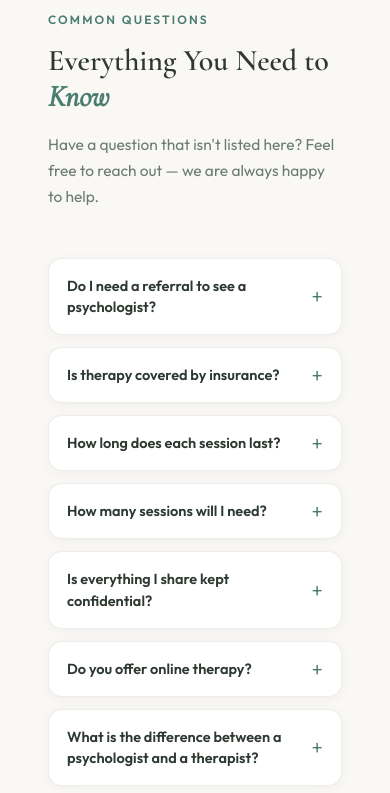
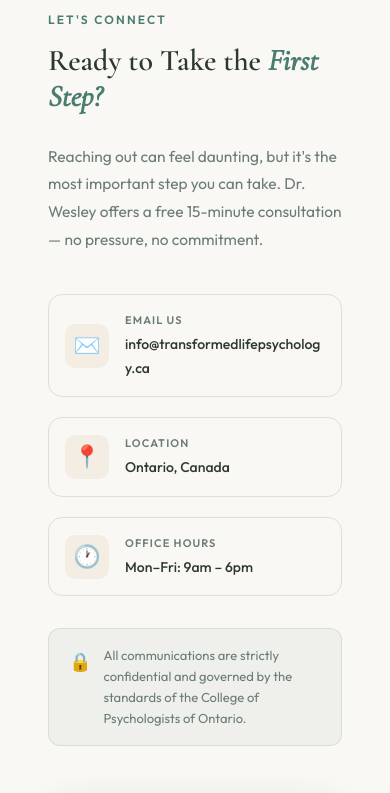
Before and after one commit to drmareenawesley/transformed-life-website, a React (Vite) app: page / in a window 390 px wide. Shown: the part 8160-8953 px from the top of the page. Built offline with nearby package versions, Linux system fonts and the light colour scheme.

Commit message:
remove FAQ section

```diff
--- a/src/App.jsx
+++ b/src/App.jsx
@@ -5,7 +5,6 @@ import About from './components/About';
 import Services from './components/Services';
 import Approach from './components/Approach';
 import Contact from './components/Contact';
-import FAQ from './components/FAQ';
 import Footer from './components/Footer';
 import './index.css';
 import './App.css';
@@ -41,7 +40,6 @@ export default function App() {
         <About />
         <Services />
         <Approach />
-        <FAQ />
         <Contact />
       </main>
       <Footer />
--- a/src/components/FAQ.css
+++ /dev/null
@@ -1,106 +0,0 @@
-.faq {
-  padding: var(--section-padding);
-  background: var(--clr-bg-alt);
-}
-
-.faq__inner {
-  max-width: 820px;
-  margin: 0 auto;
-}
-
-.faq__sub {
-  font-size: 15.5px;
-  color: var(--clr-text-muted);
-  margin-top: -12px;
-  margin-bottom: 48px;
-  line-height: 1.7;
-}
-
-.faq__list {
-  display: flex;
-  flex-direction: column;
-  gap: 12px;
-}
-
-.faq__item {
-  background: var(--clr-white);
-  border-radius: 14px;
-  border: 1px solid rgba(0, 0, 0, 0.07);
-  overflow: hidden;
-  box-shadow: 0 2px 12px rgba(0, 0, 0, 0.04);
-  transition: box-shadow var(--transition);
-}
-
-.faq__item:hover {
-  box-shadow: 0 4px 24px rgba(0, 0, 0, 0.09);
-}
-
-.faq__item--open {
-  border-color: var(--clr-primary-light);
-  box-shadow: 0 4px 24px rgba(74, 124, 89, 0.12);
-}
-
-.faq__question {
-  width: 100%;
-  display: flex;
-  justify-content: space-between;
-  align-items: center;
-  gap: 16px;
-  padding: 20px 24px;
-  background: none;
-  border: none;
-  cursor: pointer;
-  text-align: left;
-  font-size: 15.5px;
-  font-weight: 600;
-  color: var(--clr-text);
-  font-family: var(--font-body);
-  line-height: 1.5;
-  transition: color var(--transition);
-}
-
-.faq__item--open .faq__question {
-  color: var(--clr-primary-dark);
-}
-
-.faq__icon {
-  font-size: 22px;
-  font-weight: 300;
-  color: var(--clr-primary);
-  flex-shrink: 0;
-  line-height: 1;
-  transition: transform var(--transition);
-}
-
-.faq__answer {
-  max-height: 0;
-  overflow: hidden;
-  transition: max-height 0.38s ease, padding 0.3s ease;
-  padding: 0 24px;
-}
-
-.faq__item--open .faq__answer {
-  max-height: 400px;
-  padding: 0 24px 20px;
-}
-
-.faq__answer p {
-  font-size: 14.5px;
-  color: var(--clr-text-muted);
-  line-height: 1.8;
-  border-top: 1px solid rgba(0, 0, 0, 0.06);
-  padding-top: 16px;
-}
-
-@media (max-width: 600px) {
-  .faq__question {
-    font-size: 14.5px;
-    padding: 16px 18px;
-  }
-  .faq__answer {
-    padding: 0 18px;
-  }
-  .faq__item--open .faq__answer {
-    padding: 0 18px 16px;
-  }
-}
--- a/src/components/FAQ.jsx
+++ /dev/null
@@ -1,79 +0,0 @@
-import { useState } from 'react';
-import './FAQ.css';
-
-const faqs = [
-  {
-    q: 'Do I need a referral to see a psychologist?',
-    a: 'No referral is needed to book an appointment with Dr. Wesley. You can reach out directly through the contact form or by email to schedule a consultation at a time that works for you.',
-  },
-  {
-    q: 'Is therapy covered by insurance?',
-    a: 'Many extended health benefit plans cover registered psychologist services, either fully or partially. We recommend checking with your insurance provider prior to your first appointment. Receipts will be provided for all sessions for direct submission or reimbursement.',
-  },
-  {
-    q: 'How long does each session last?',
-    a: 'A standard therapy session is 50 minutes. Initial intake appointments may be slightly longer to allow adequate time for a thorough assessment and to begin building a personalized care plan.',
-  },
-  {
-    q: 'How many sessions will I need?',
-    a: `Every person's journey is unique. The number of sessions depends on your individual goals, the nature of your concerns, and the pace of progress that feels right for you. Dr. Wesley will work collaboratively with you to regularly review goals and adjust the plan as needed.`,
-  },
-  {
-    q: 'Is everything I share kept confidential?',
-    a: 'Absolutely. Everything discussed in therapy is strictly confidential. There are very limited legal exceptions — such as imminent risk of harm to yourself or others — which Dr. Wesley will explain fully during your first session.',
-  },
-  {
-    q: 'Do you offer online therapy?',
-    a: 'Yes. Dr. Wesley offers secure, PIPEDA-compliant virtual therapy sessions across Ontario, making it convenient to access care from the comfort of your home.',
-  },
-  {
-    q: 'What is the difference between a psychologist and a therapist?',
-    a: 'A registered psychologist (C.Psych) holds a doctoral-level degree and is regulated by the College of Psychologists of Ontario. This means they are trained to conduct formal assessments, provide diagnoses, and deliver advanced evidence-based treatment — a higher standard of clinical training than most therapists.',
-  },
-  {
-    q: 'What if I am not sure therapy is right for me?',
-    a: 'That is completely understandable. Many people feel uncertain before their first session. We encourage you to book a consultation — there is no obligation, and it is simply a chance to ask questions, share what you are going through, and see if it feels like the right fit.',
-  },
-];
-
-export default function FAQ() {
-  const [openIndex, setOpenIndex] = useState(null);
-
-  const toggle = (i) => setOpenIndex(openIndex === i ? null : i);
-
-  return (
-    <section className="faq" id="faq">
-      <div className="container faq__inner">
-        <p className="section-label reveal">Common Questions</p>
-        <h2 className="section-heading reveal">
-          Everything You Need to <em>Know</em>
-        </h2>
-        <p className="faq__sub reveal">
-          Have a question that isn't listed here? Feel free to reach out — we are always happy to help.
-        </p>
-
-        <div className="faq__list">
-          {faqs.map((item, i) => (
-            <div
-              key={i}
-              className={`faq__item reveal ${openIndex === i ? 'faq__item--open' : ''}`}
-            >
-              <button
-                className="faq__question"
-                onClick={() => toggle(i)}
-                aria-expanded={openIndex === i}
-                id={`faq-q-${i}`}
-              >
-                <span>{item.q}</span>
-                <span className="faq__icon">{openIndex === i ? '−' : '+'}</span>
-              </button>
-              <div className="faq__answer">
-                <p>{item.a}</p>
-              </div>
-            </div>
-          ))}
-        </div>
-      </div>
-    </section>
-  );
-}
```
